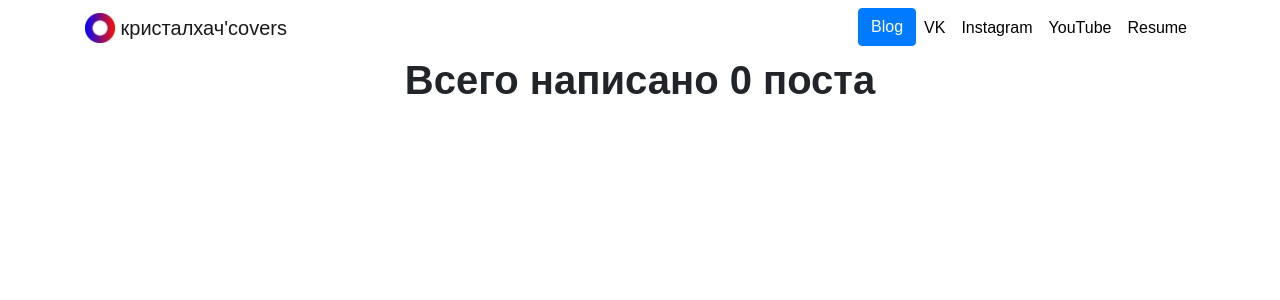
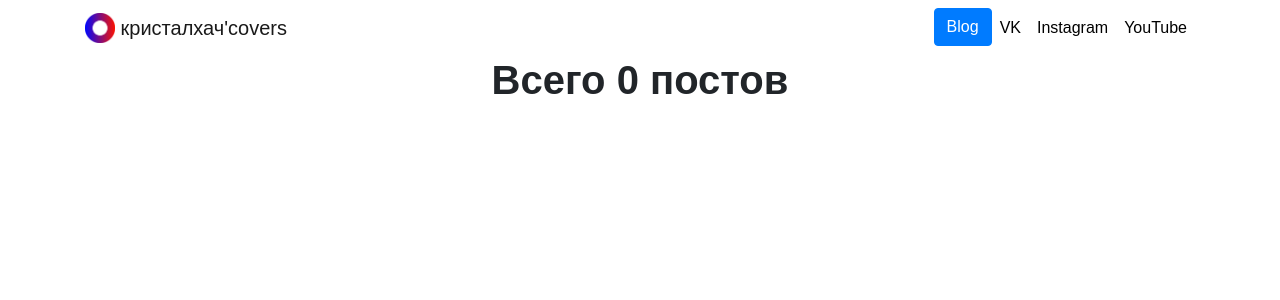
Before and after one commit to denwinston21/django3-personal-portfolio, a Django app: page /blog/ in a window 1280 px wide. Shown: the top 300 px of the page. Run offline with Django 4.2, Linux system fonts and the light colour scheme; data that the repository does not hold is empty; some libraries are stand-ins or nearby versions; some web fonts are replaced.

Commit message:
Добавлена функция для окончаний слов и убрано ruseme.pdf

```diff
--- a/blog/templates/blog/all_blogs.html
+++ b/blog/templates/blog/all_blogs.html
@@ -2,9 +2,11 @@
 
 {% load static %}
 
+{% load users_extras %}
+
 {% block content %}
 
-<h1 class="font-weight-bold text-center mb-5">Всего написано {{ posts.count }} поста</h1>
+<h1 class="font-weight-bold text-center mb-5">Всего {{ posts.count }} {{ posts.count|ru_plural }}</h1>
 
 {% for post in posts %}
 <div class="row justify-content-center my-3">
--- /dev/null
+++ b/blog/templatetags/users_extras.py
@@ -0,0 +1,19 @@
+from django import template
+
+register = template.Library()
+
+
+@register.filter
+def ru_plural(value, variants="пост, поста, постов"):
+    variants = variants.split(",")
+    value = abs(int(value))
+
+    if value % 10 == 1 and value % 100 != 11:
+        variant = 0
+    elif value % 10 >= 2 and value % 10 <= 4 and \
+            (value % 100 < 10 or value % 100 >= 20):
+        variant = 1
+    else:
+        variant = 2
+
+    return variants[variant]
--- a/portfolio/templates/portfolio/base.html
+++ b/portfolio/templates/portfolio/base.html
@@ -44,9 +44,6 @@
           <li class="nav-item">
             <a class="nav-link" href="https://www.youtube.com/channel/UCeNtsrGobR2ZOmb7ontfDQA" target="_blank">YouTube</a>
           </li>
-          <li class="nav-item">
-            <a class="nav-link" href="{% static "portfolio/resume.pdf" %}">Resume</a>
-          </li>
         </ul>
       </div>
     </div>
```
Also changed, not shown: blog/templatetags/__init__.py (added), db.sqlite3, 1 other file.
